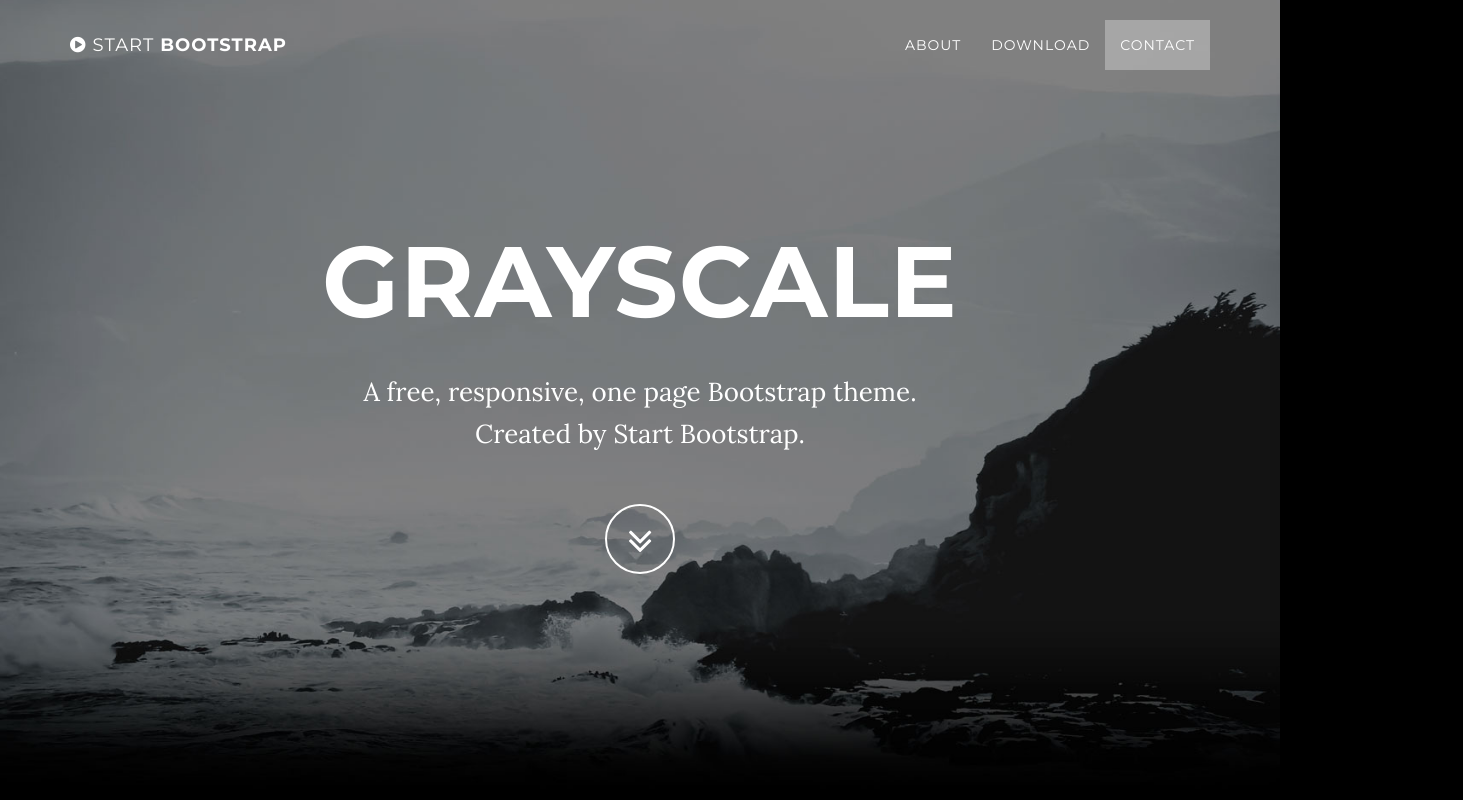
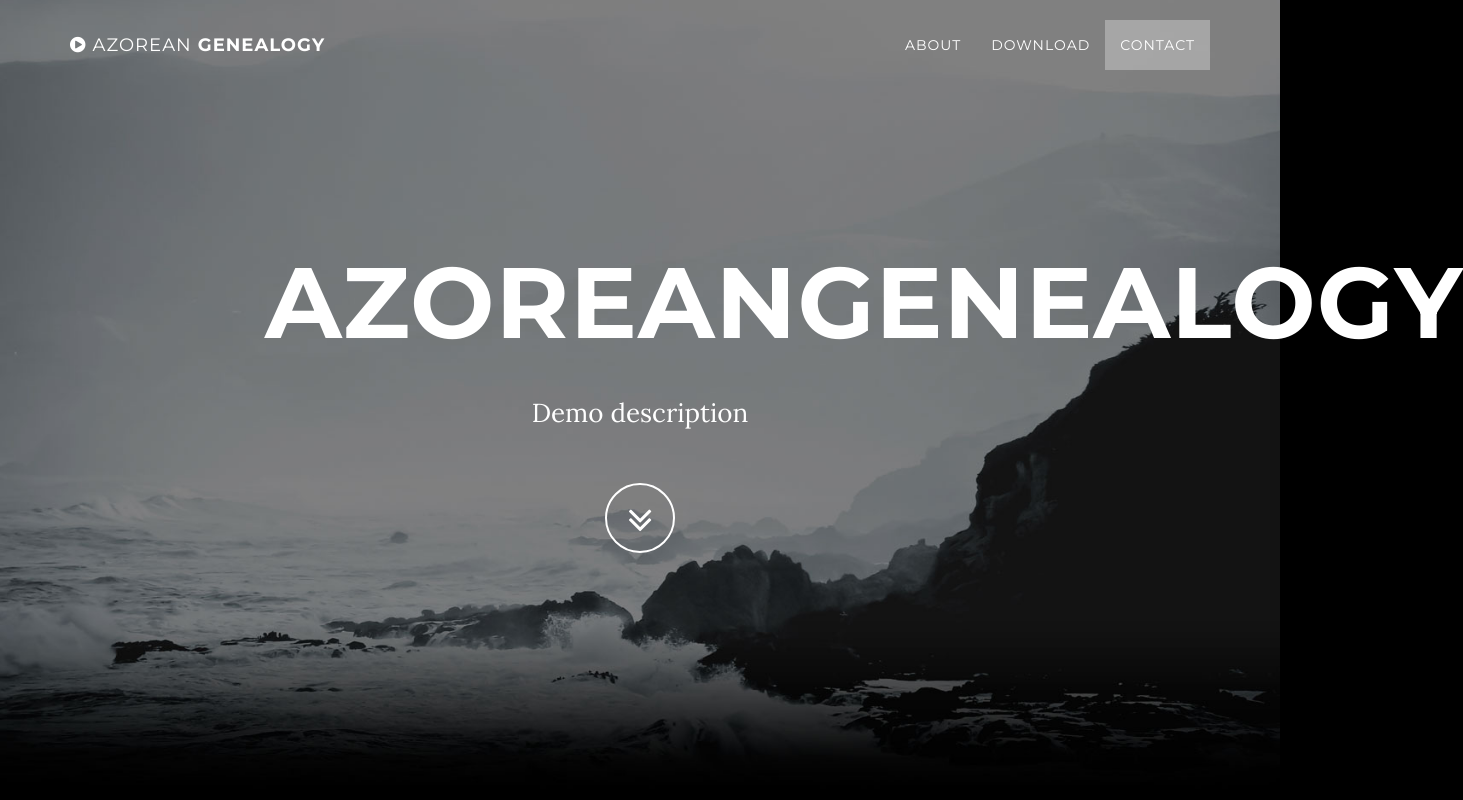
Before and after one commit to azoreangenealogy/azoreangenealogy.github.io, a plain HTML site: page index.html in a window 1280 px wide. Shown: the top 800 px of the page, 1463 px wide, since content can reach past the window. Drawn offline with Linux system fonts and the light colour scheme; some packages are replaced by stand-ins of ours.

Commit message:
Changed title and minors.

```diff
--- a/index.html
+++ b/index.html
@@ -41,7 +41,7 @@
                     <i class="fa fa-bars"></i>
                 </button>
                 <a class="navbar-brand page-scroll" href="#page-top">
-                    <i class="fa fa-play-circle"></i>  <span class="light">Start</span> Bootstrap
+                    <i class="fa fa-play-circle"></i>  <span class="light">azorean</span> Genealogy
                 </a>
             </div>
 
@@ -74,8 +74,8 @@
             <div class="container">
                 <div class="row">
                     <div class="col-md-8 col-md-offset-2">
-                        <h1 class="brand-heading">Grayscale</h1>
-                        <p class="intro-text">A free, responsive, one page Bootstrap theme.<br>Created by Start Bootstrap.</p>
+                        <h1 class="brand-heading">azoreangenealogy</h1>
+                        <p class="intro-text">Demo description</p>
                         <a href="#about" class="btn btn-circle page-scroll">
                             <i class="fa fa-angle-double-down animated"></i>
                         </a>
```
